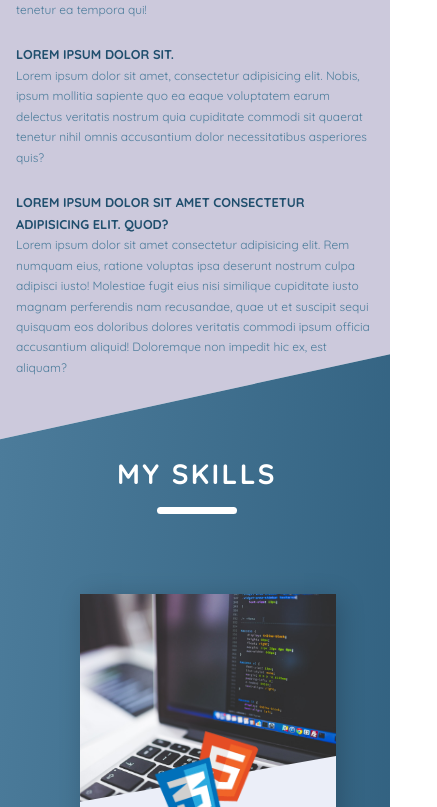
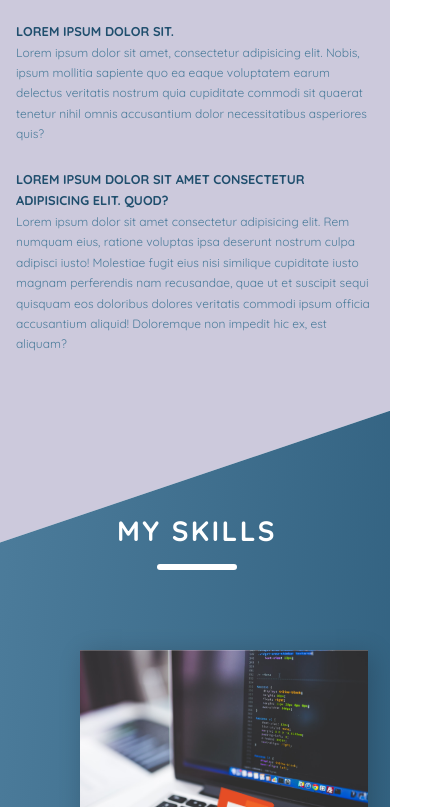
Before and after one commit to cmnq/portfolio, a website: page index.html in a window 390 px wide. Shown: the part 1193-2000 px from the top of the page, 437 px wide, since content can reach past the window. Drawn offline with Linux system fonts and the light colour scheme.

Commit message:
Added another part of responsiveness

```diff
--- a/sass/base/_utilities.scss
+++ b/sass/base/_utilities.scss
@@ -17,6 +17,11 @@
 
 .u-margin-top-big { margin-top: 8rem !important;}
 
-.u-padding-top { padding-top: 10rem;}
+.u-padding-top { padding-top: 10rem;
+
+    @include responsive(tab-portrait){ //width <700
+        padding-top: 0;
+     }
+}
 
 .u-margin-top-small { margin-top: 5rem !important;}
--- a/sass/components/_button.scss
+++ b/sass/components/_button.scss
@@ -29,6 +29,7 @@
     text-align: center;
     transition: all .2s;
 
+
     &:hover {
         background-color: $color-primary;
         color: $color-gray-light-2;
--- a/sass/layout/_about.scss
+++ b/sass/layout/_about.scss
@@ -27,7 +27,10 @@
 
         @include responsive(phone){ //width <700
             width:100%;
+        }
 
+        @include responsive(tab-portrait){ //width <700
+            width: 100%;
         }
     }
 
@@ -35,14 +38,22 @@
  }
 
  .photoxd {
-     width: 50%;
+     width: 65%;
      outline: .5rem solid white;
      position: relative;
      padding: 3rem;
 
+     @include responsive(tab-portrait){ //width <700
+        width: 80%;
+        outline: .3rem solid $color-white;
+        padding: 1.5rem;
+    }
      @include responsive(phone){ //width <700
-        padding: 0;
+        width: 40%;
+        padding: 1.5rem;
         margin-bottom: .5rem;
+        outline: .3rem solid $color-white;
     }
 
+
      }
--- a/sass/layout/_goals.scss
+++ b/sass/layout/_goals.scss
@@ -9,6 +9,12 @@
         margin-top: -10rem;
         padding: 15rem 0;
     }
+    @include responsive(tab-portrait){ //width <700
+        clip-path: polygon(0 2%, 100% 0, 100% 100%, 0 100%);
+        margin-top: -10rem;
+        padding: 5rem 0;
+    }
+
 }
 
 .goal-container {
@@ -19,6 +25,8 @@
 
     @include responsive(phone){ //width <700
         flex-direction: column;
+        align-items: center;
+        justify-content: center;
     }
 
     &__imgbox--left {
@@ -26,11 +34,18 @@
         width: 60%;
         margin-right: 10rem;
         outline: 5px solid red;
+
+        @include responsive(tab-portrait){ //width <700
+            width: 100%;
+            margin-right: 0;
+        }
         @include responsive(phone){ //width <700
             margin-bottom: 2rem;
-            width: 100%;
+            width: 70%;
             clip-path: polygon(10% 0, 90% 0, 100% 50%, 90% 100%, 10% 100%, 0 50%);
         }
+
+
     }
 
     &__imgbox--right {
@@ -43,11 +58,16 @@
             width: 100%;
             clip-path: polygon(10% 0, 90% 0, 100% 50%, 90% 100%, 10% 100%, 0 50%);
         }
+
+        @include responsive(tab-portrait){ //width <700
+            width: 100%;
+            margin-left: 0;
+        }
     }
 
     &__img {
         width: 100%;
-        outline: 5px solid$color-primary;
+        outline: 5px solid $color-primary;
 
     }
 
@@ -61,6 +81,10 @@
         @include responsive(phone){ //width <700
             margin-right: 0;
         }
+
+        @include responsive(tab-portrait){ //width <700
+            margin-right: 0;
+        }
     }
 
     &__textbox--right {
@@ -70,6 +94,10 @@
         margin-left: 10rem;
         justify-content: center;
         @include responsive(phone){ //width <700
+            margin-left: 0;
+        }
+
+        @include responsive(tab-portrait){ //width <700
             margin-left: 0;
         }
     }
@@ -85,6 +113,10 @@
     box-shadow: 0px 0px 5px -1px rgba(0,0,0,0.17);
     height: 20rem;
 
+    @include responsive(tab-portrait){ //width <700
+        margin-bottom: 20rem;
+    }
+
 
 
     &__icon {
--- a/sass/layout/_header.scss
+++ b/sass/layout/_header.scss
@@ -11,9 +11,18 @@
     position: relative;
     -webkit-clip-path: polygon(0 0, 100% 0, 100% 100%, 0 75vh);
     clip-path: polygon(0 0, 100% 0, 100% 100%, 0 75vh);
-    @include responsive(phone){ //width <700
+
+
+    @include responsive(tab-portrait){ //width <700
+        clip-path: polygon(0 0, 100% 0, 100% 100%, 0 80vh);
+        height: 100vh;
+    }
+    @include responsive(phone){ //width <600
         clip-path: polygon(0 0, 100% 0, 100% 100%, 0 90vh);
     }
+
+
+
 
     &__text-box {
         display: flex;
--- a/sass/layout/_navigation.scss
+++ b/sass/layout/_navigation.scss
@@ -1,6 +1,9 @@
 .navigation {
     width: 100%;
     font-size: 1.6rem;
+    @include responsive(phone){ //width <700
+        font-size: 1.3rem;
+    }
 
 &__list{
     display: flex;
@@ -26,6 +29,10 @@
 &__logotype {
     margin-right: auto;
     margin-left: 0.9rem;
+
+    @include responsive(tab-portrait){ //width <700
+        font-size: 1.7rem;
+    }
     @include responsive(phone){ //width <700
         position: absolute;
         margin-top: 10rem;
@@ -33,5 +40,7 @@
         left: 50%;
         transform: translate(-50%, -50%);
     }
+
+
 }
 }
--- a/sass/layout/_projects.scss
+++ b/sass/layout/_projects.scss
@@ -11,11 +11,19 @@
 -webkit-clip-path: polygon(0 0  , 100% 0, 100% 100%, 0 75vh);
 clip-path: polygon(0 5%, 100% 0, 100% 100%, 0% 100%);
 
+
+@include responsive(tab-portrait){ //width <700
+    clip-path: polygon(0 2%, 100% 0, 100% 100%, 0% 100%);
+    margin-top: -20rem;
+    padding: 10rem;
+}
 @include responsive(phone){ //width <700
     clip-path: polygon(0 2%, 100% 0, 100% 100%, 0% 100%);
     margin-top: -10rem;
-    padding: 5rem;
+    padding: 2rem;
 }
+
+
 
     &__wrapper {
         margin-top: 10rem;
@@ -25,6 +33,11 @@ clip-path: polygon(0 5%, 100% 0, 100% 100%, 0% 100%);
         justify-content: space-around;
         align-items: flex-start;
         margin-bottom: 20rem;
+
+        @include responsive(phone){ //width <700
+            flex-direction: column;
+        }
+
     }
     &__container {
         margin-top: 5rem;
@@ -35,9 +48,15 @@ clip-path: polygon(0 5%, 100% 0, 100% 100%, 0% 100%);
         background-color: #ebeef8;
         box-shadow: .5rem .5rem 3rem rgba(0,0,0,0.2);
 
+        @include responsive(tab-portrait){ //width <700
+            width: 100%;
+            margin-bottom: 3rem;
+         }
         @include responsive(phone){ //width <700
            flex-direction: column;
+           width: 100%;
         }
+
 
 
 
@@ -53,9 +72,15 @@ clip-path: polygon(0 5%, 100% 0, 100% 100%, 0% 100%);
         &-img {
             width: 100%;
             height: 50vh;
+
+            @include responsive(tab-portrait){ //width <700
+                height: 40rem;
+             }
             @include responsive(phone){ //width <700
-                height: 50vh;
+                height: 40vh;
              }
+
+
         }
     }
 
@@ -73,6 +98,7 @@ clip-path: polygon(0 5%, 100% 0, 100% 100%, 0% 100%);
             width: 100%;
 
          }
+
         &-heading {
             font-size: 3rem;
             color: $color-primary-dark;
@@ -96,6 +122,10 @@ clip-path: polygon(0 5%, 100% 0, 100% 100%, 0% 100%);
         &-paragraph {
             font-size: 1.6rem;
             color:$color-primary-dark;
+
+            @include responsive(tab-portrait){ //width <700
+                font-size: 2rem;
+             }
         }
 
         &-iconbox{
--- a/sass/layout/_skills.scss
+++ b/sass/layout/_skills.scss
@@ -16,8 +16,13 @@
 
     @include responsive(phone){ //width <700
         clip-path: polygon(0 2%, 100% 0, 100% 100%, 0 100%);
-    }
-}
+    };
+
+    @include responsive(tab-portrait){ //width <700
+        margin-top: -20rem;
+        clip-path: polygon(0 3%, 100% 0, 100% 100%, 0 100%);
+    };
+};
 
 .cardcontainer {
     display: flex;
@@ -26,31 +31,6 @@
     justify-content: space-around;
 }
 
-.heading-special {
-    text-transform: uppercase;
-    font-size: 3.5rem;
-    letter-spacing: 0.3rem;
-    margin-right: -.5rem;
-    margin-bottom: 5rem;
-    margin-top: 15rem;
-    text-align: center;
-    color:white;
-    position: relative;
-    @include responsive(phone){ //width <700
-        margin-top: 2rem;
-    }
-    &::after {
-        content: "";
-        width: 10rem;
-        height: .8rem;
-        background-color: white;
-        position: absolute;
-        bottom: -2rem;
-        left: 50%;
-        transform: translateX(-50%);
-        border-radius: 2rem;
-    }
-}
 
 
 .card {
@@ -63,6 +43,10 @@
     margin: 2rem 0;
     box-shadow: .5rem .5rem 3rem rgba(0,0,0,0.2);
     transition: .5s all;
+
+    @include responsive(tab-portrait){ //width <700
+        width: 36rem;
+    };
 
     &:hover {
         transform: translateY(-3px);
@@ -107,6 +91,11 @@
     font-style: italic;
     position: relative;
 
+    @include responsive(tab-portrait){ //width <700
+        padding: 1rem;
+        text-align: justify;
+    };
+
     &::after {
         content: "";
         position: absolute;
@@ -118,4 +107,6 @@
         transform: translateX(-50%);
         border-radius: 2rem;
     }
+
+
 }
--- a/sass/layout/_socials.scss
+++ b/sass/layout/_socials.scss
@@ -8,7 +8,7 @@
     @include responsive(phone){ //width <700
         clip-path: polygon(0 2%, 100% 0, 100% 100%, 0 100%);
         margin-top: -10rem;
-        padding: 15rem 0;
+        padding: 5rem 0;
     }
     &__container {
         display: flex;
@@ -16,10 +16,18 @@
         height: 100vh;
         justify-content: space-around;
         padding: 3rem;
+
+        @include responsive(phone){ //width <700
+            flex-direction: column;
+            margin-top: 5rem;
+        }
     }
 
     &__imgbox{
         width: 50%;
+        @include responsive(phone){ //width <700
+            width: 100%;
+        }
 
     }
     &__img {
@@ -30,11 +38,23 @@
         display: flex;
         flex-direction: column;
         width: 50%;
+
+        @include responsive(phone){ //width <700
+            width: 100%;
+        }
     }
 
     &__textbox {
         padding: 3rem;
         font-size: 1.6rem;
+
+        @include responsive(phone){ //width <700
+            padding: 1rem;
+        }
+
+        @include responsive(tab-portrait){ //width <700
+            padding: 0rem 3rem;
+         }
     }
 
     &__paragraph {
```
Also changed, not shown: css/style.css.
